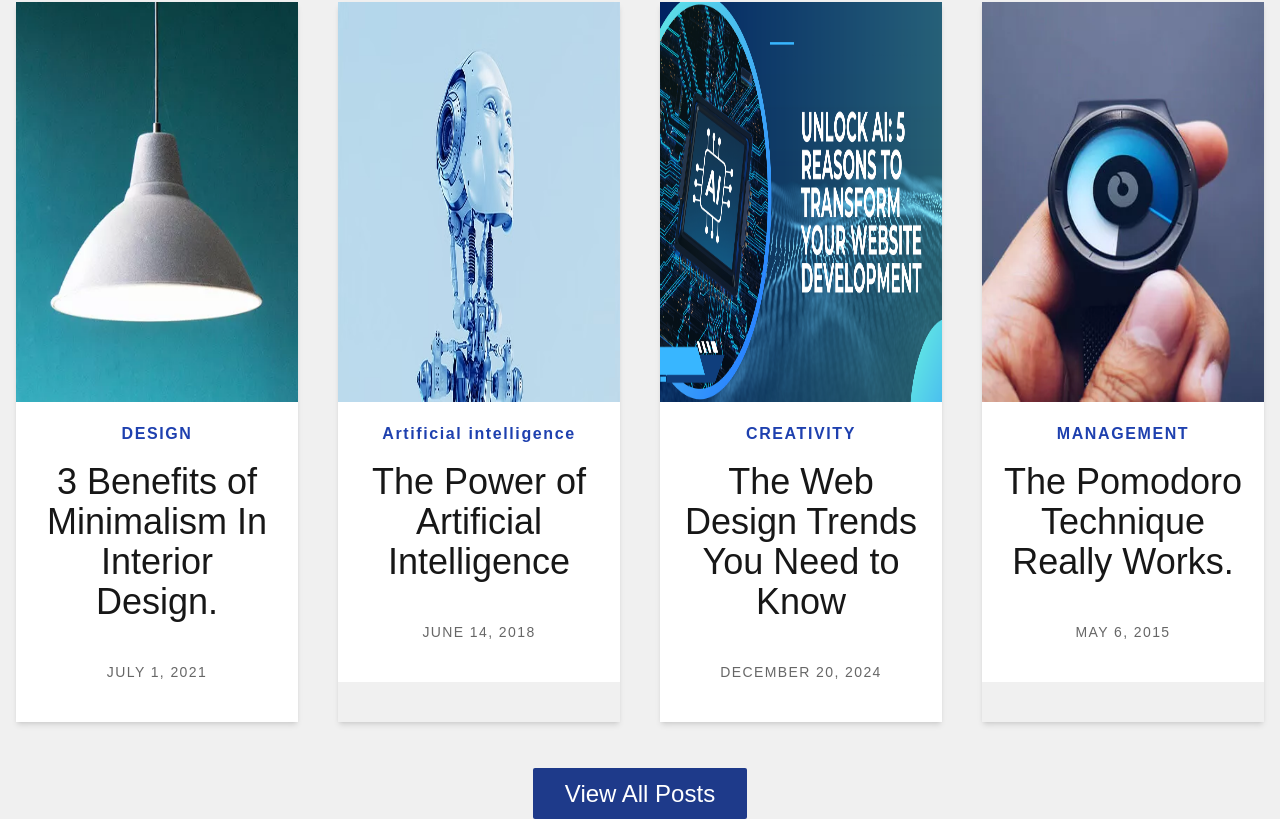
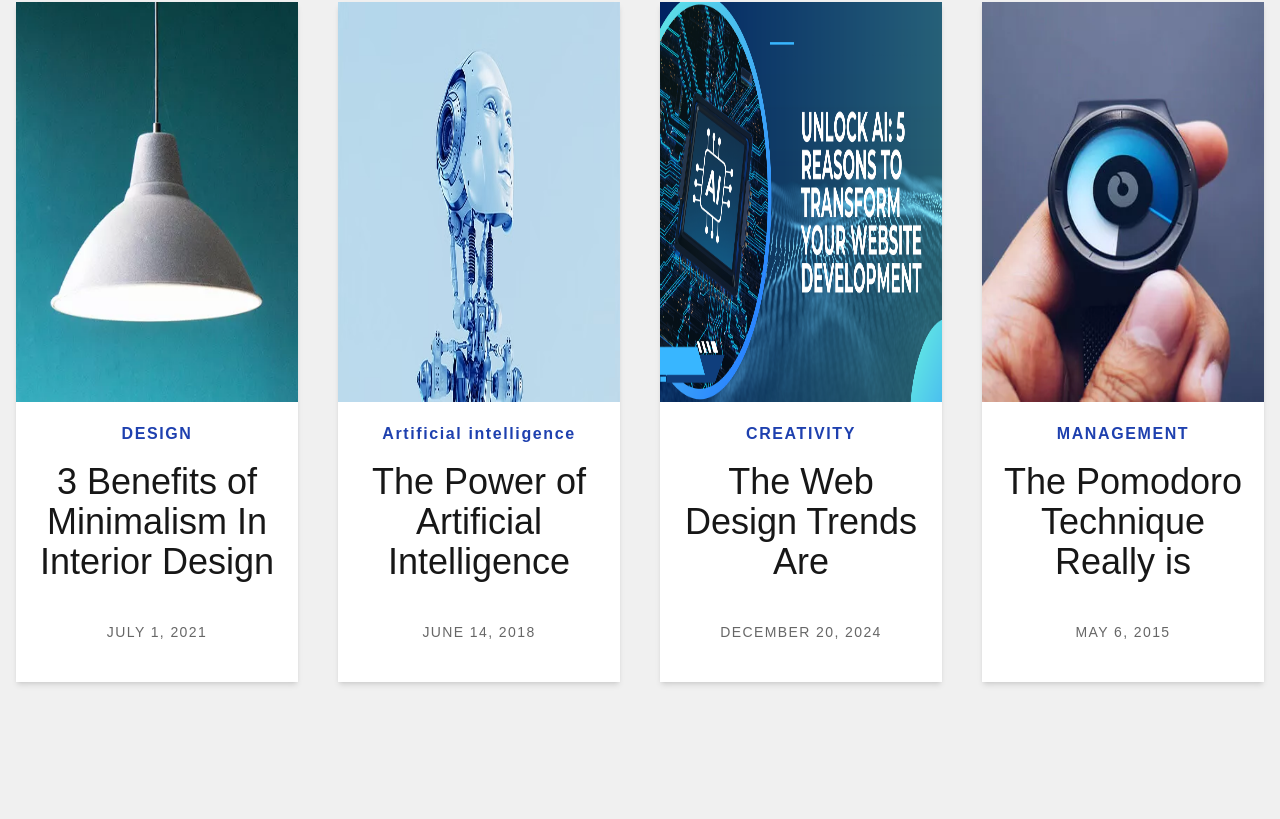
Before and after one commit to abdulmannan991/Dynamic-blog-web, a Next.js app: page / in a window 1280 px wide. Shown: the part 774-1593 px from the top of the page. After the commit the page ends 1552 px from the top, so only its background shows below. Built offline with nearby package versions, Linux system fonts and the light colour scheme.

Commit message:
fix bugs

```diff
--- a/src/app/Data/Detail_data.ts
+++ b/src/app/Data/Detail_data.ts
@@ -14,7 +14,7 @@ export type PropsDetailedData = {
   export const detailedData: PropsDetailedData[] = [
 
     {
-      title: "3 Benefits of Minimalism In Interior Design.",
+      title: "3 Benefits of Minimalism In Interior Design",
       category: "Design",
       date: "JUNE 15, 2018",
 
@@ -57,10 +57,10 @@ Well also explore some of the leading AI certification programs, tips for select
    },
 
     {
-      title: "An Examination of Minimalistic Design.",
+      title: "The Web Design Trends Are",
       category: "CREATIVITY",
       date: "DECEMBER 20, 2024",
-      image: "/public/web-front.png.png",
+      image: "/web-front.png.png",
 
       heading: "Trends to Watch in 2025",
       description1:
@@ -74,14 +74,14 @@ Well also explore some of the leading AI certification programs, tips for select
 
 
     {
- title: "The Pomodoro Technique Really Works.",
+ title: "The Pomodoro Technique Really is",
         category: "MANAGEMENT",
         date: "MAY 6, 2015",
         image: "/slide2.jpg",
 
       heading: "Boost Your Productivity with Focused Work",
       description1:
-        `The Pomodoro Technique is a time management method that involves working in short, focused intervals called "Pomodoros," typically 25 minutes long, followed by a short break. This technique is designed to enhance concentration and maintain mental clarity by breaking tasks into manageable segments. By using a timer to track work and rest periods, you can prevent burnout and stay engaged throughout the day. Whether you’re tackling a big project or working through daily tasks, the Pomodoro Technique helps you maintain momentum and stay productive without feeling overwhelmed.`,
+        `The Pomodoro Technique is a time management method that involves working in short, focused intervals called "Pomodoros," typically 25 minutes long, followed by a short break. This technique is designed to enhance concentration and maintain mental clarity by breaking tasks into manageable segments. By using a timer to track work and rest periods, you can prevent burnout and stay engaged throughout the day. Whether youre tackling a big project or working through daily tasks, the Pomodoro Technique helps you maintain momentum and stay productive without feeling overwhelmed.`,
       description2:
         ` One of the primary benefits of the Pomodoro Technique is that it helps overcome procrastination by setting clear, achievable goals within each Pomodoro interval. The method encourages you to focus on one task at a time, reducing distractions and increasing your efficiency. By taking regular breaks, you can refresh your mind and avoid the fatigue that comes with long, continuous work. Ideal for both personal and professional tasks, the Pomodoro Technique fosters a sense of accomplishment as you check off tasks and make steady progress.`,
       author: "Abdul Mannan",
--- a/src/app/Data/front_data.ts
+++ b/src/app/Data/front_data.ts
@@ -10,7 +10,7 @@ export type PropsDisplay = {
   export const displayData: PropsDisplay[] = [
 
     {
-        title: "3 Benefits of Minimalism In Interior Design.",
+        title: "3 Benefits of Minimalism In Interior Design",
         category: "DESIGN",
         date: "JULY 1, 2021",
         image: "/lamp.jpg",
@@ -26,7 +26,7 @@ export type PropsDisplay = {
 
 
     {
-      title: "The Web Design Trends You Need to Know",
+      title: "The Web Design Trends Are",
       category: "CREATIVITY",
       date: "DECEMBER 20, 2024",
       image: "/web-front.png",
@@ -34,7 +34,7 @@ export type PropsDisplay = {
     },
 
     {
-        title: "The Pomodoro Technique Really Works.",
+        title: "The Pomodoro Technique Really is",
         category: "MANAGEMENT",
         date: "MAY 6, 2015",
         image: "/slide2.jpg",
--- a/src/app/page.tsx
+++ b/src/app/page.tsx
@@ -24,11 +24,7 @@ export default function Home() {
         ))}
       </div>
 
-      <div className="flex justify-center mt-14">
-        <button>
-          <Link href={"/blogs"} className="px-8 py-3 rounded-sm text-white text-2xl font-[500] bg-blue-900">View All Posts</Link>
-        </button>
-      </div>
+     <br /><br /><br /><br />
 </div>
 
 
```
